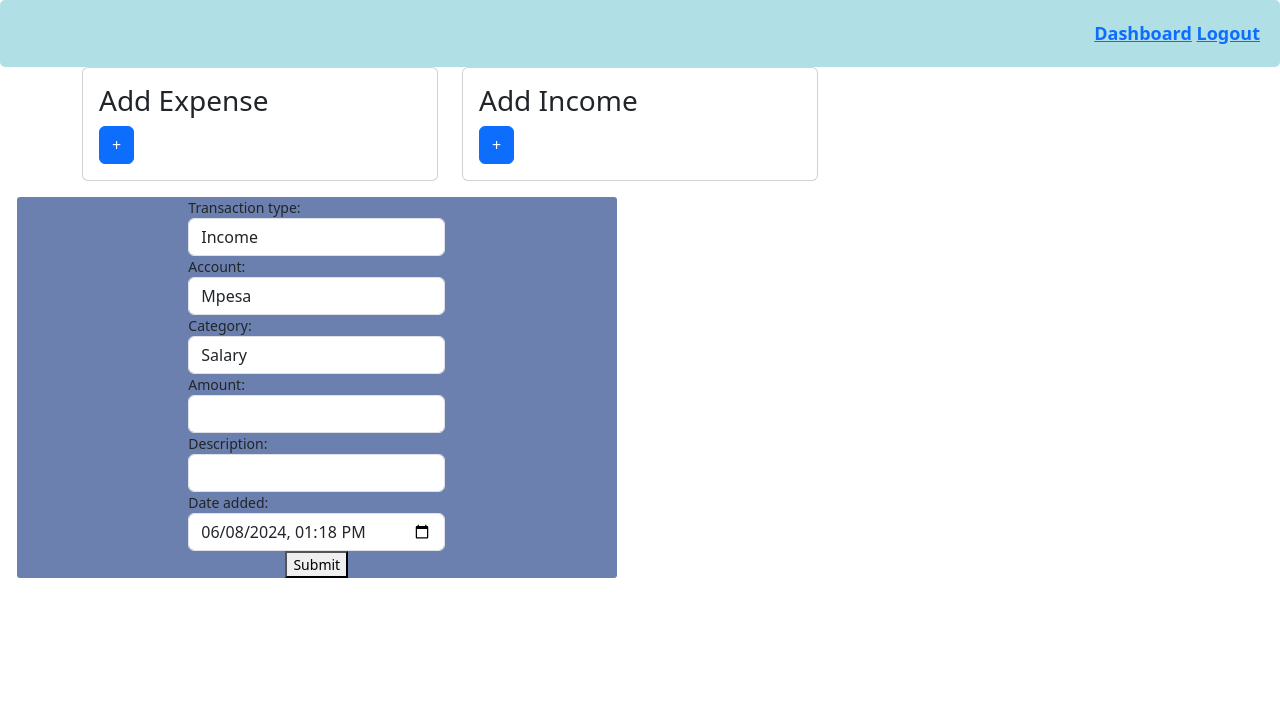
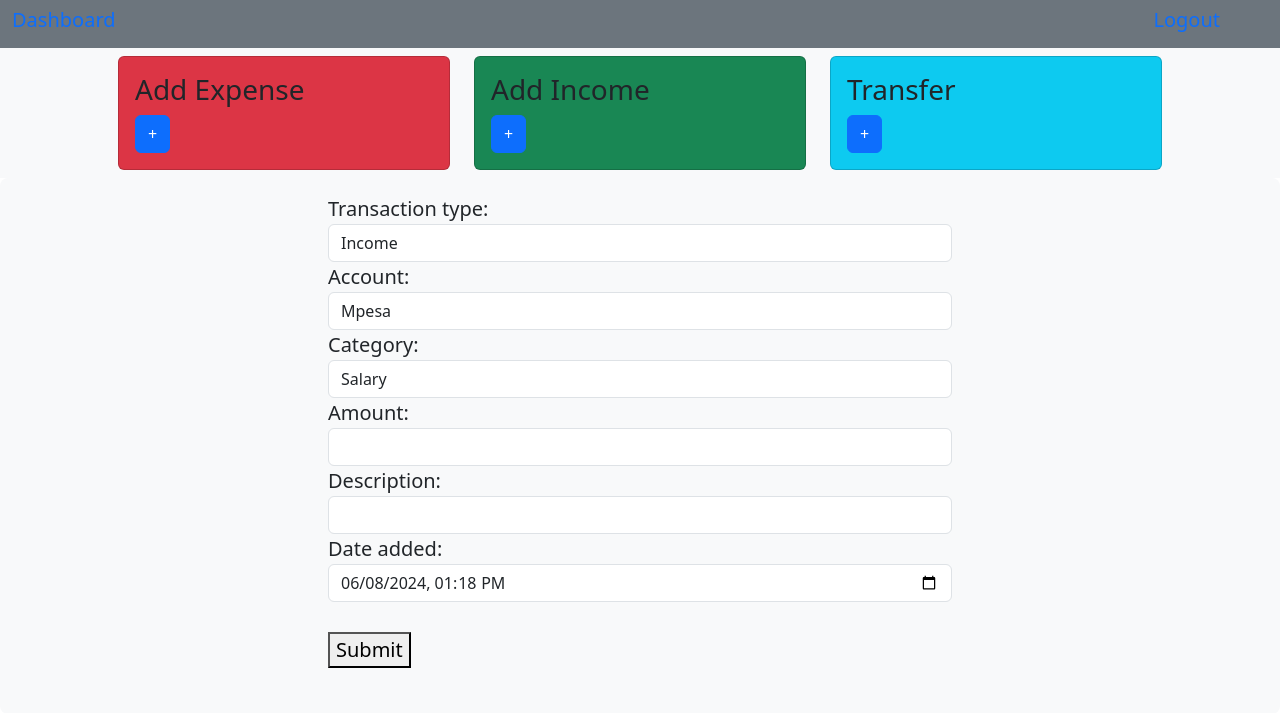
Before and after one commit to NestaNdereva23/TrackMyCash, a Django app: page /trackmycash/dashboard/addtransaction/addincome/ in a window 1280 px wide. Shown: the top 713 px of the page. Run offline with Django 5.2, Linux system fonts and the light colour scheme; the visitor is signed in with stand-in values (Sample User, id 1); parts of the project's set-up code (start-up, migrations or seed data) failed here and were passed over; some libraries are stand-ins or nearby versions.

Commit message:
update 1.1.3

```diff
--- a/TrackMyCash/TrackMyCash/settings.py
+++ b/TrackMyCash/TrackMyCash/settings.py
@@ -38,7 +38,8 @@ INSTALLED_APPS = [
     'django.contrib.sessions',
     'django.contrib.messages',
     'django.contrib.staticfiles',
-    'django.contrib.humanize'
+    'django.contrib.humanize',
+    'bootstrap5',
 ]
 
 MIDDLEWARE = [
--- a/TrackMyCash/accounts/templates/accounts/addincome.html
+++ b/TrackMyCash/accounts/templates/accounts/addincome.html
@@ -1,73 +1,59 @@
+{% load static %}
+{% load bootstrap5 %}
 
 <!DOCTYPE html>
 <html lang="en">
 <head>
     <meta charset="UTF-8">
     <meta name="viewport" content="width=device-width, initial-scale=1.0">
-    <title>Document</title>
-    <link href="https://cdn.jsdelivr.net/npm/bootstrap@5.3.3/dist/css/bootstrap.min.css" rel="stylesheet" integrity="sha384-QWTKZyjpPEjISv5WaRU9OFeRpok6YctnYmDr5pNlyT2bRjXh0JMhjY6hW+ALEwIH" crossorigin="anonymous">
+    <title>Add Income</title>
+    <link rel="stylesheet" href="{% static url 'css/custom.css' %}">
+    <!-- <link href="{% static url 'https://cdn.jsdelivr.net/npm/bootstrap@5.3.3/dist/css/bootstrap.min.css %}" rel="stylesheet" integrity="sha384-QWTKZyjpPEjISv5WaRU9OFeRpok6YctnYmDr5pNlyT2bRjXh0JMhjY6hW+ALEwIH" crossorigin="anonymous"> -->
 
+
+    {% bootstrap_css %}
+    {% bootstrap_javascript %}
 </head>
 <style>
-    .header{
-        background: powderblue;
-        text-align: right;
-        padding: 20px;
-        border-radius: 5px;
-        font-size: 18px;
-        font-weight: bold;
-
-    }
-    form {
-        display: flex;
-        flex-direction: column;
-        align-items: center;
-        margin: 1.2em;
-        max-width: 600px;
-        background:  #6c80af;
-        border-radius: 3px;
-        text-decoration: none;
-        font-size: 14px;
-    }
-
-    .form-group {
-        margin-bottom: 1em;
-    }
-
-    .equal-width {
-        width: 100%;
-        max-width: 400px; /* Adjust the max-width as needed */
-    }
     .field-required .errorlist {
     display: none;
 }
+
 </style>
 <body>
     <!-- navbar section -->
     <section>
-        <div class="">
-            <div class="header">
-                <a href="{% url 'dashboard' %}">Dashboard</a>
-                <a href="{% url 'logout' %}">Logout</a>
+        <div class="navbar navbar-expand-lg navbar-light bg-secondary text-light">
+            <div class="container-fluid h5">
+                <a href="{% url 'dashboard' %}" class="text-decoration-none">Dashboard</a>
+                <a href="{% url 'logout' %}" class="text-decoration-none mx-5">Logout</a>
             </div>
         </div>
     </section>
         <!-- card-selection section -->
-        <section>
-            <div class="container">
-                <div class="row">
+    <section class="bg-light">
+        <div class="container py-2">
+            <div class="row mx-4">
                 <div class="col-4">
-                        <div class="card">
+                    <div class="card bg-danger">
                         <div class="card-body">
                             <h3 class="card-title">Add Expense</h3>
                             <a href="{% url 'addtransaction' %}" class="btn btn-primary">+</a>
                         </div>
                     </div>
                 </div>
-                    <div class="col-4">
-                        <div class="card">
+                <div class="col-4 ">
+                    <div class="card bg-success">
                         <div class="card-body">
                             <h3 class="card-title">Add Income</h3>
+                            <a href="{% url 'addincome' %}" class="btn btn-primary">+</a>
+                        </div>
+                    </div>
+                </div>
+                <div class="col-4 ">
+                    <div class="card bg-info">
+                        <div class="card-body">
+                            <h3 class="card-title">Transfer</h3>
                             <a href="{% url 'addincome' %}" class="btn btn-primary">+</a>
                         </div>
                     </div>
@@ -76,17 +62,21 @@
         </div>
         </section>
   <!-- Form section -->
-  <form method="post">
+  <form method="post" class="form-control-lg bg-light">
     {% csrf_token %}
     {{ form.non_field_errors }}
-    <div class="fieldWrapper field-required">
+    <div class="fieldWrapper field-required col-6 mx-auto py-2">
         {{ form }}
         <div class="error-message">
             {{ form.required_field.errors }}
         </div>
+        <br>
+        <button type="submit" class="btn-success">Submit</button>
     </div>
-    <button type="submit">Submit</button>
+    <br>
+
 </form>
+
 
 
 
```
Also changed, not shown: TrackMyCash/accounts/templates/accounts/addtransaction.html (+28 -45 lines), TrackMyCash/accounts/static/css/login.css (deleted). Lines whose indentation alone changed are shown as unchanged.
